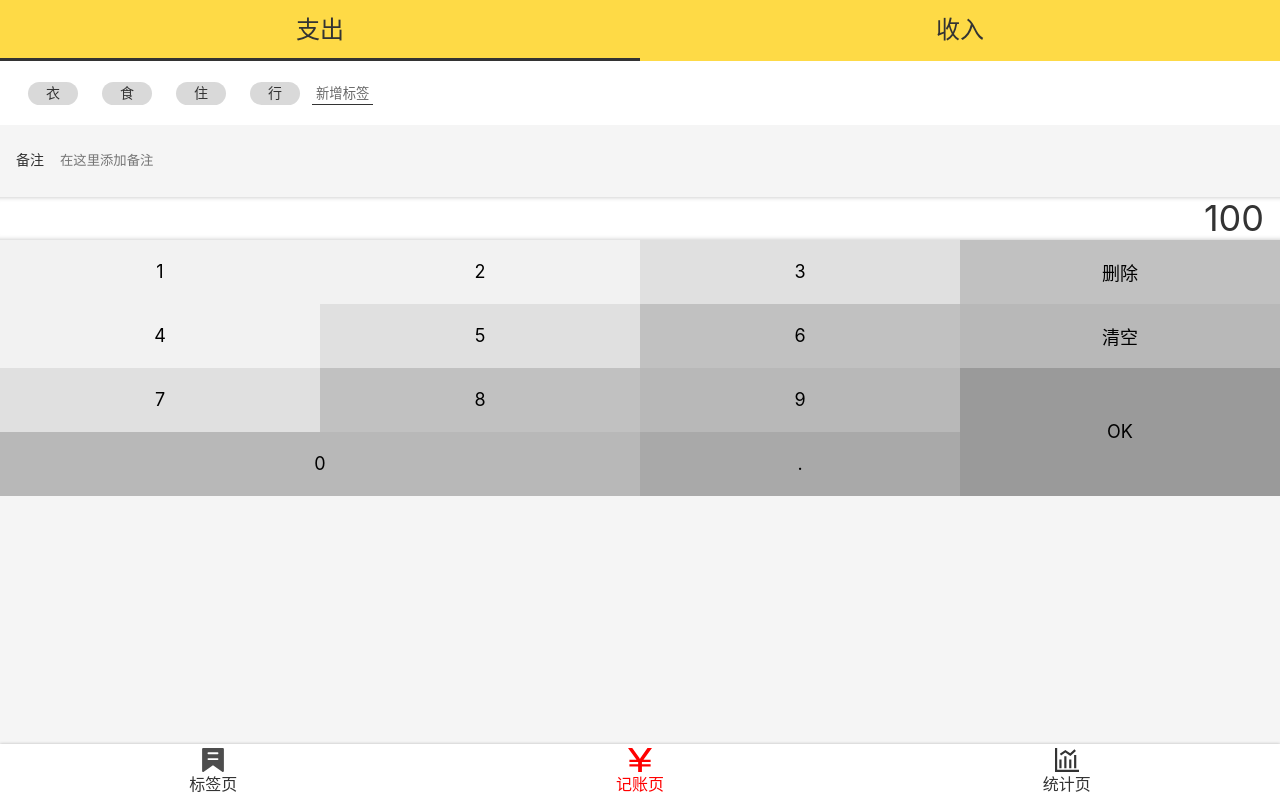
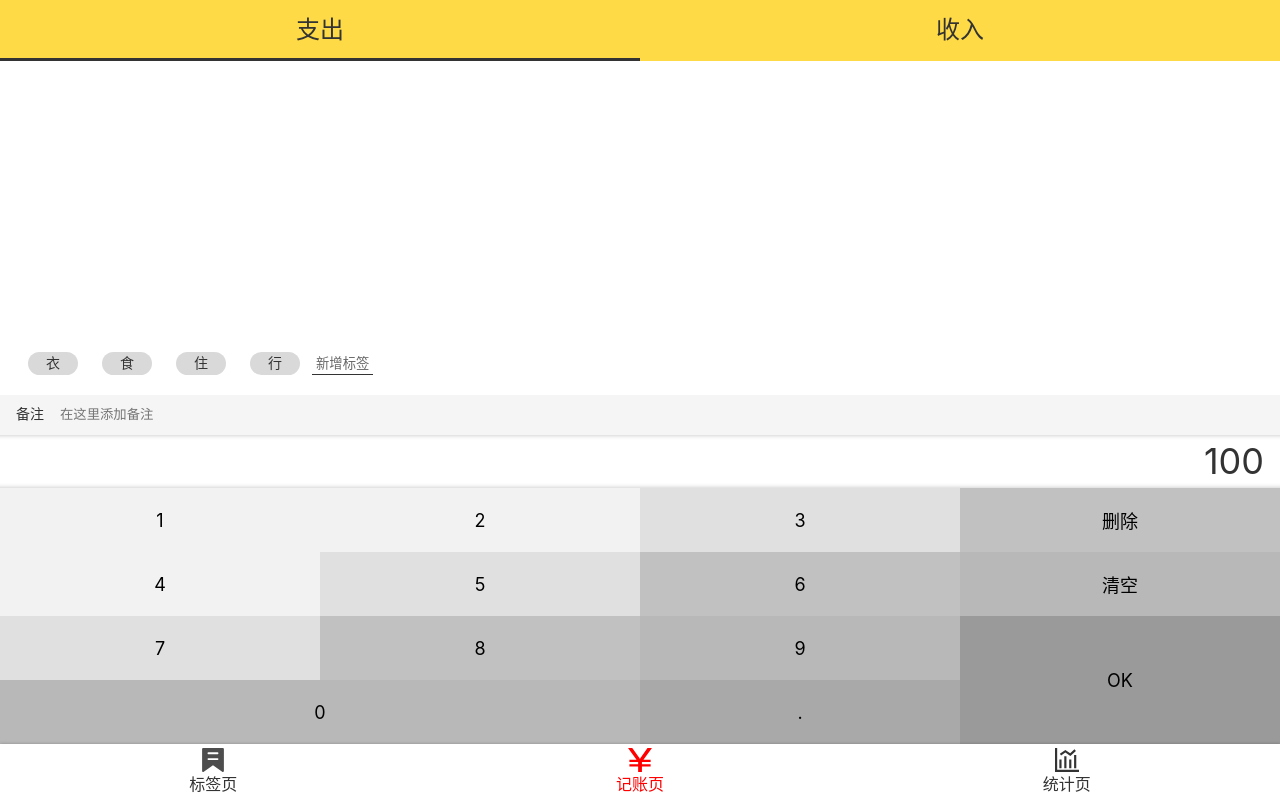
Before and after one commit to Bryant-Wang24/React-xiaowang-money, a React app: page /#/money in a window 1280 px wide. Built offline with nearby package versions, Linux system fonts and the light colour scheme; the HTML template or start-up script is replaced by a standard one.

Commit message:
Money.tsx UI 完成

```diff
--- a/src/components/Layout.tsx
+++ b/src/components/Layout.tsx
@@ -15,7 +15,7 @@
 const Layout = (props:any)=>{
   return(
       <Wrapper>
-        <Main>
+        <Main className={props.className}>
           {props.children}
         </Main>
         <Nav/>
--- a/src/views/Money.tsx
+++ b/src/views/Money.tsx
@@ -2,54 +2,6 @@
 import React from 'react';
 import styled from 'styled-components';
 
-const TagsSection = styled.section`
-  background: #ffffff;
-  padding: 12px 16px;
-
-  > ol {
-    > li {
-      background: #D9D9D9;
-      display: inline-block;
-      padding: 3px 18px;
-      font-size: 14px;
-      border-radius: 18px;
-      margin: 8px 12px;
-    }
-
-    > button {
-      background: none;
-      border: none;
-      border-bottom: 1px solid #333;
-      color: #666;
-      margin-top: 8px;
-      padding: 2px 4px;
-    }
-  }
-
-`;
-const NotesSection = styled.section`
-  background: #f5f5f5;
-  padding: 0 16px;
-  font-size: 14px;
-
-  > label {
-    display: flex;
-    align-items: center;
-
-    > span {
-      margin-right: 16px;
-      white-space: nowrap;
-    }
-
-    > input {
-      display: block;
-      width: 100%;
-      height: 72px;
-      background: none;
-      border: none;
-    }
-  }
-`;
 const CategorySection = styled.section`
   font-size: 24px;
 
@@ -76,6 +28,54 @@
     }
   }
 `;
+const TagsSection = styled.section`
+  background: #ffffff;
+  padding: 12px 16px;
+  flex-grow: 1;display: flex;flex-direction: column;
+  justify-content: flex-end;align-items: flex-start;
+  > ol {
+    > li {
+      background: #D9D9D9;
+      display: inline-block;
+      padding: 3px 18px;
+      font-size: 14px;
+      border-radius: 18px;
+      margin: 8px 12px;
+    }
+
+    > button {
+      background: none;
+      border: none;
+      border-bottom: 1px solid #333;
+      color: #666;
+      margin-top: 8px;
+      padding: 2px 4px;
+    }
+  }
+`;
+const NotesSection = styled.section`
+  background: #f5f5f5;
+  padding: 0 16px;
+  font-size: 14px;
+
+  > label {
+    display: flex;
+    align-items: center;
+
+    > span {
+      margin-right: 16px;
+      white-space: nowrap;
+    }
+
+    > input {
+      display: block;
+      width: 100%;
+      height: 40px;
+      background: none;
+      border: none;
+    }
+  }
+`;
 const NumberPadSection = styled.section`
   display: flex;
   flex-direction: column;
@@ -83,7 +83,7 @@
     background:white;
     font-size: 36px;
     text-align: right;
-    padding: 0 16px;
+    padding: 5px 16px;
     box-shadow: inset 0 -5px 5px -5px rgba(0,0,0,0.25),
     inset 0 5px 5px -5px rgba(0,0,0,0.25);
   }
@@ -128,10 +128,14 @@
     }
   }
 `;
+const MyLayout = styled(Layout)`
+  display: flex;
+  flex-direction: column;
+`
 
 function Money() {
   return (
-    <Layout>
+    <MyLayout>
       <CategorySection>
         <ul>
           <li className="selected">支出</li>
@@ -174,7 +178,7 @@
           <button className="dot">.</button>
         </div>
       </NumberPadSection>
-    </Layout>
+    </MyLayout>
   );
 }
 
```
Also changed, not shown: 1 other file (tests, documents, lock files or other folders).
